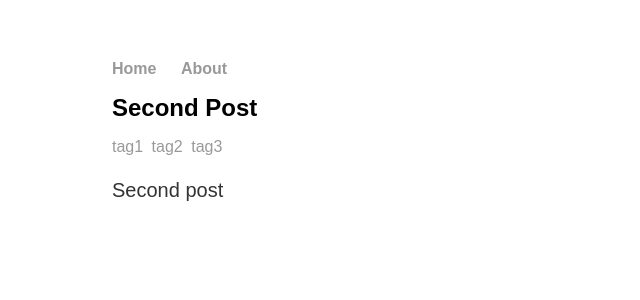
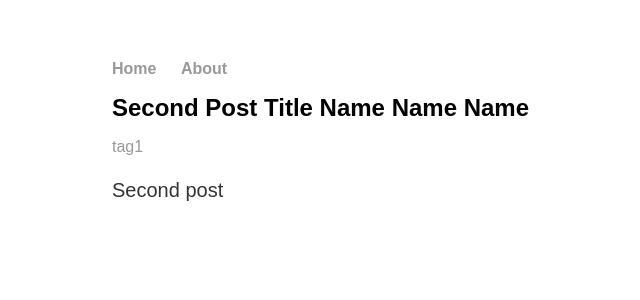
Before and after one commit to georgeball95/georgeball95.github.io, a Jekyll site: the page built from _posts/2020-08-17-second-post.md, in a window 1280 px wide. Shown: the top 300 px of the page, without its empty margins (80-720 px from the left). Built offline with Jekyll 4.4.1, drawn with Linux system fonts in a browser that asks for light colours.

Commit message:
Update 2020-08-17-second-post.md

```diff
--- a/_posts/2020-08-17-second-post.md
+++ b/_posts/2020-08-17-second-post.md
@@ -1,7 +1,7 @@
 ---
 layout: post
-title: "Second Post"
-tags: tag1 tag2 tag3
+title: "Second Post Title Name Name Name"
+tags: tag1
 date: 2020-08-17
 ---
 
```
